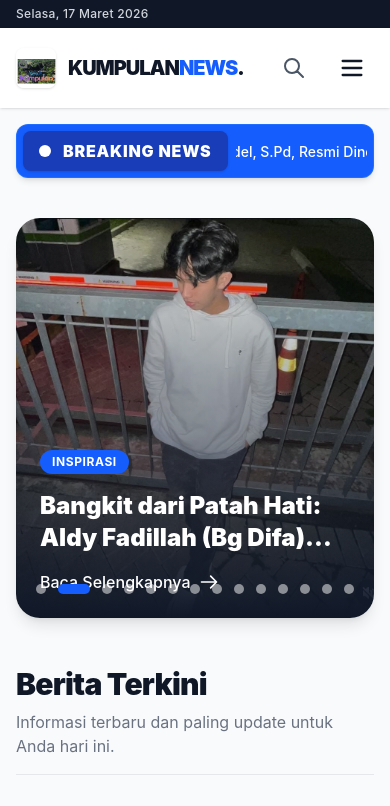
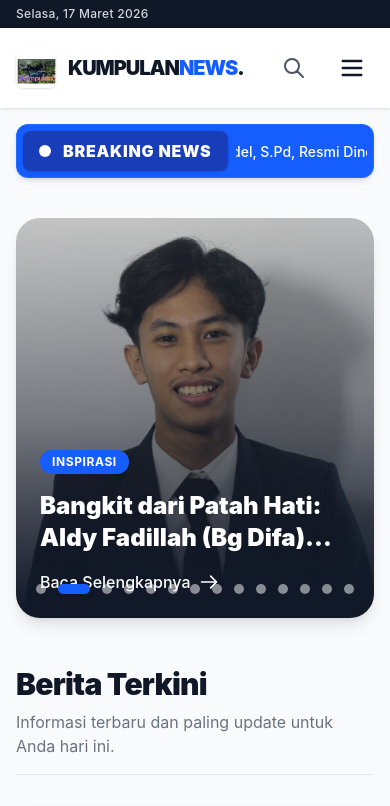
Before and after one commit to minangcoding/Kumpulan, a React (Vite) app: page / in a window 390 px wide. Shown: the top 806 px of the page. Built offline with nearby package versions, Linux system fonts and the light colour scheme.

Commit message:
feat: Portal Berita Lengkap (Live Search, Jadwal Sholat, Sejarah Bonjol, & Responsive UI)ddddnnnnnnn

```diff
--- a/src/data/newsData.js
+++ b/src/data/newsData.js
@@ -32,7 +32,7 @@ Kini, jejak perjuangan beliau diabadikan melalui Museum Tuanku Imam Bonjol dan T
     title: "Bangkit dari Patah Hati: Aldy Fadillah (Bg Difa) Temukan Makna Hidup dan Bertekad Jadi Manusia Lebih Baik",
     category: "Inspirasi",
     date: "17 Maret 2026",
-    image: "/Dipa.jpeg",
+    image: "/Dipa bg.jpg",
     content: `**[Kumpulan, Bonjol, Pasaman]** – Setiap manusia pasti pernah berada di titik terendahnya, tak terkecuali bagi Aldy Fadillah, atau yang akrab disapa Bg Difa. Setelah melewati fase pahit akibat putus cinta, pemuda ini justru berhasil mengubah kesedihan menjadi energi positif untuk melakukan transformasi diri secara besar-besaran.
 
 **Titik Balik dan Penemuan Makna Hidup**
```
Also changed, not shown: public/Dipa bg.jpg (added).
